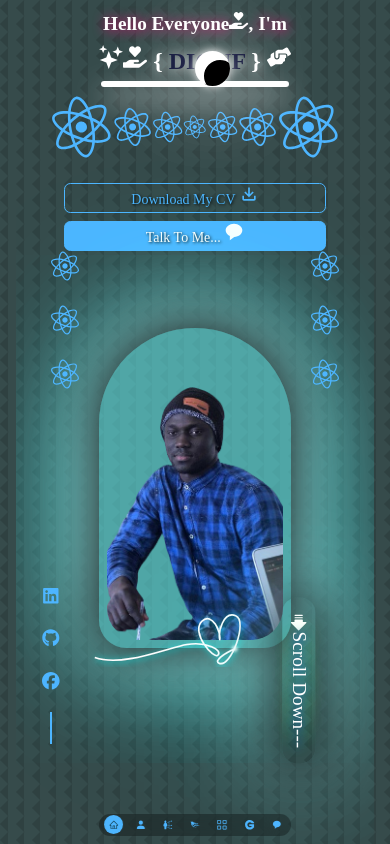
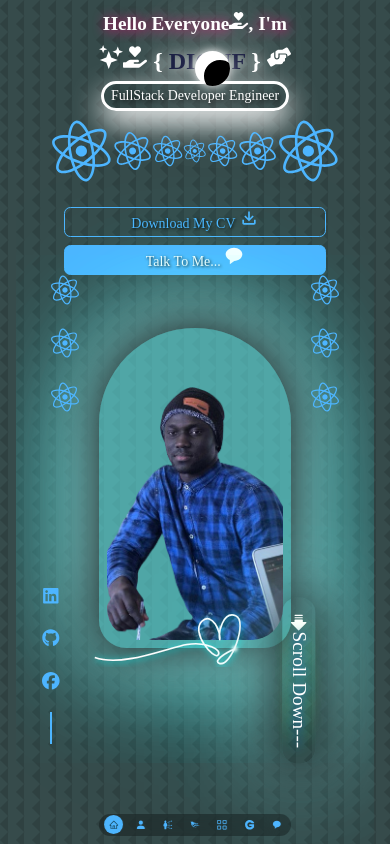
Before and after one commit to Mouhamed1003/keenprogrammer.com, a React (Create React App) app: page / in a window 390 px wide. Shown: the top 844 px of the page. Built offline with nearby package versions, Linux system fonts and the light colour scheme.

Commit message:
Update header.css

```diff
--- a/src/components/header/header.css
+++ b/src/components/header/header.css
@@ -248,7 +248,7 @@ header {
         padding-top: 0.5rem; /* Ajouter de la marge en haut */
     }
     .text-light-function {
-        font-size: calc(1vw - 0.5em);
+        font-size: calc(5vw - .4em);
     }
     .header_container {
         height: 90%; /* Réduire la hauteur */
```
